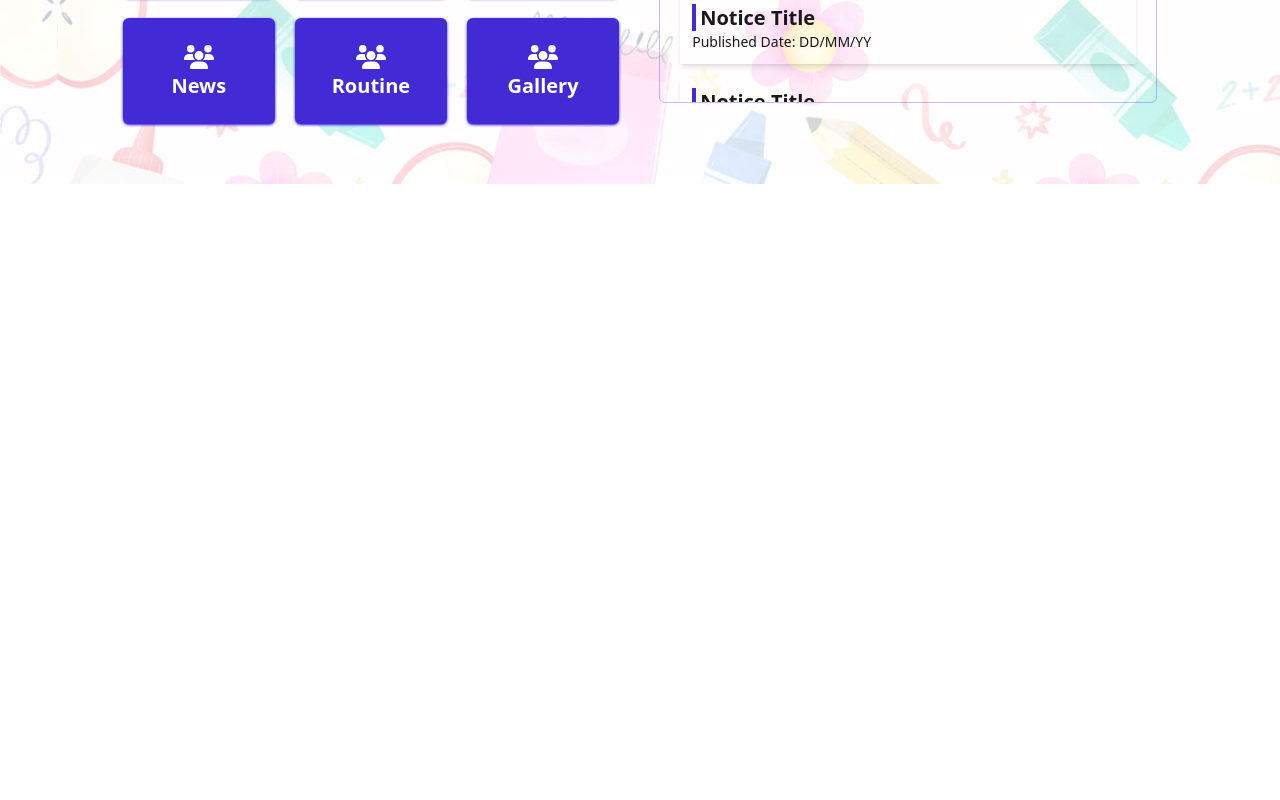
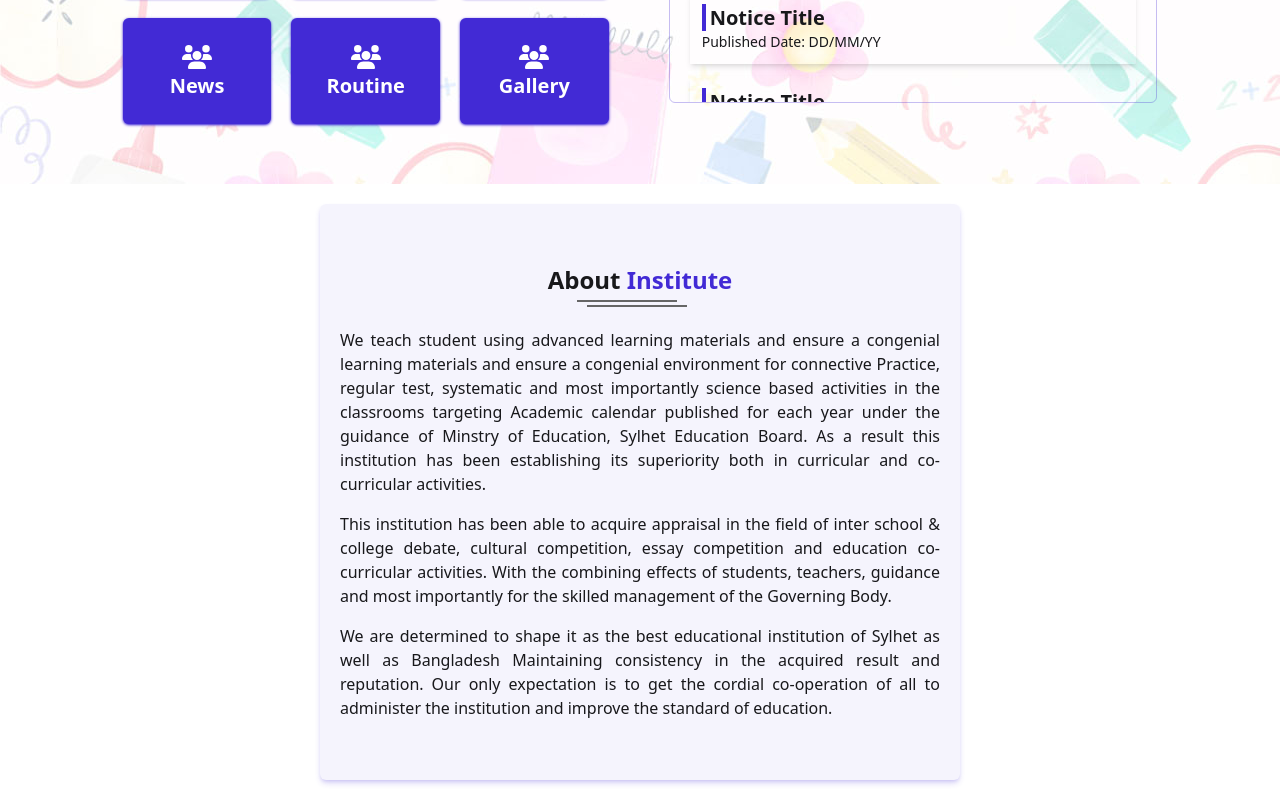
Before and after one commit to ashikurahman1/apsc, a React (Vite) app: page / in a window 1280 px wide. Shown: the part 1865-2665 px from the top of the page. Before the commit the page ends 2049 px from the top, so only its background shows below. Built offline with nearby package versions, Linux system fonts and the light colour scheme.

Commit message:
add: institute about

```diff
--- /dev/null
+++ b/src/components/Home/AboutInstitute/AboutInstitute.jsx
@@ -0,0 +1,41 @@
+import React from 'react';
+
+const AboutInstitute = () => {
+  return (
+    <section className="lg:w-6/12 px-5 mx-auto py-15 bg-primary/5 my-5 rounded-md shadow-md shadow-primary/20">
+      <div className="section-title relative">
+        <h2 className="text-2xl font-semibold text-center mb-8">
+          About <span className="text-primary">Institute</span>
+        </h2>
+      </div>
+      <div className="space-y-4 text-justify">
+        <p>
+          We teach student using advanced learning materials and ensure a
+          congenial learning materials and ensure a congenial environment for
+          connective Practice, regular test, systematic and most importantly
+          science based activities in the classrooms targeting Academic calendar
+          published for each year under the guidance of Minstry of Education,
+          Sylhet Education Board. As a result this institution has been
+          establishing its superiority both in curricular and co-curricular
+          activities.
+        </p>
+        <p>
+          This institution has been able to acquire appraisal in the field of
+          inter school & college debate, cultural competition, essay competition
+          and education co-curricular activities. With the combining effects of
+          students, teachers, guidance and most importantly for the skilled
+          management of the Governing Body.
+        </p>
+        <p>
+          We are determined to shape it as the best educational institution of
+          Sylhet as well as Bangladesh Maintaining consistency in the acquired
+          result and reputation. Our only expectation is to get the cordial
+          co-operation of all to administer the institution and improve the
+          standard of education.
+        </p>
+      </div>
+    </section>
+  );
+};
+
+export default AboutInstitute;
--- a/src/components/Home/QuickService/QuickService.jsx
+++ b/src/components/Home/QuickService/QuickService.jsx
@@ -43,7 +43,7 @@ const quickServices = [
 const QuickService = () => {
   return (
     <div className="bg-[url(/image.png)] bg-no-repeat bg-cover">
-      <section className="lg:w-10/12 pb-15 px-4 mx-auto flex flex-col  gap-5 lg:gap-10 lg:flex-row items-center justify-between">
+      <section className="lg:w-10/12 pb-15 px-4 mx-auto flex flex-col  gap-8 lg:gap-15 lg:flex-row items-center justify-between">
         <div className="lg:flex-1/2 grid grid-cols-2 lg:grid-cols-3 gap-5 ">
           {quickServices.map((service, index) => (
             <div
--- a/src/index.css
+++ b/src/index.css
@@ -10,3 +10,24 @@ nav li a.active {
 nav li a:hover {
   background-color: red;
 }
+
+.section-title h2::before {
+  position: absolute;
+  left: 50%;
+  content: '';
+  width: 100px;
+  height: 2px;
+  background: #666;
+  bottom: -6px;
+  margin-left: -63px;
+}
+.section-title h2::after {
+  position: absolute;
+  left: 50%;
+  content: '';
+  width: 100px;
+  height: 2px;
+  background: #666;
+  bottom: -11px;
+  margin-left: -53px;
+}
--- a/src/pages/Home/Home.jsx
+++ b/src/pages/Home/Home.jsx
@@ -2,6 +2,7 @@ import React from 'react';
 import Banner from '../../components/Home/Banner/Banner';
 import Introduction from '../../components/Home/Introduction/Introduction';
 import QuickService from '../../components/Home/QuickService/QuickService';
+import AboutInstitute from '../../components/Home/AboutInstitute/AboutInstitute';
 
 const Home = () => {
   return (
@@ -9,6 +10,7 @@ const Home = () => {
       <Banner />
       <Introduction />
       <QuickService />
+      <AboutInstitute />
     </main>
   );
 };
```
